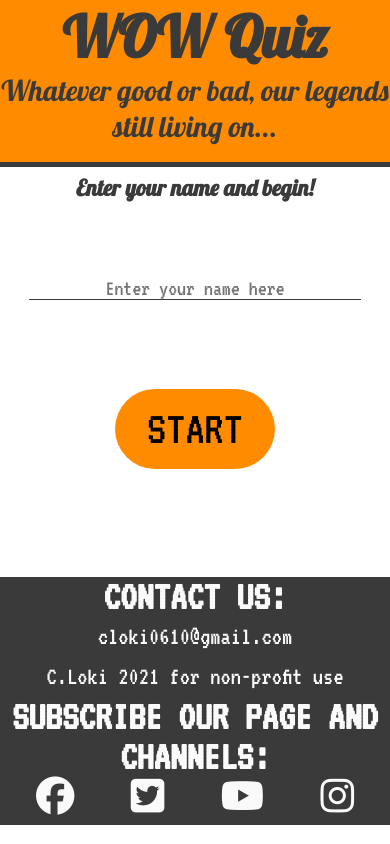
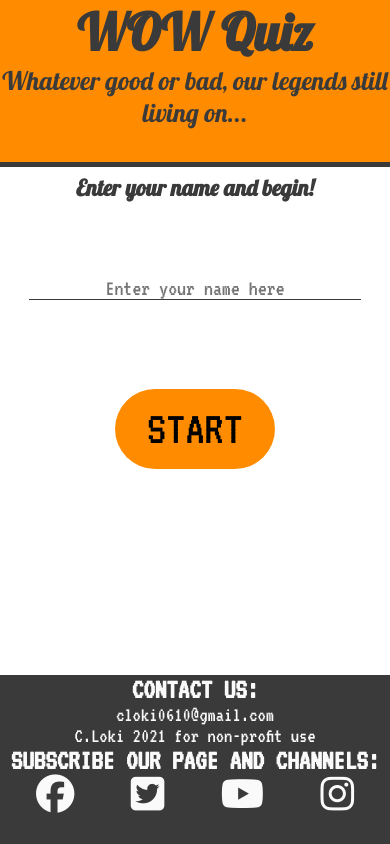
Before and after one commit to cloki0610/CI-Portfolio-Project-2, a plain HTML site: page index.html in a window 390 px wide. Drawn offline with Linux system fonts and the light colour scheme.

Commit message:
re-fix the footer and upload readme

```diff
--- a/assets/css/style.css
+++ b/assets/css/style.css
@@ -252,21 +252,19 @@ footer h2 {
     }
     /*  fix footer  */
     footer {
-        position: static;
-        height: auto;
+        height: 20%;
         flex-direction: column;
         text-align: center;
-        line-height: 40px;
     }
 
     footer h2 {
-        font-size: 2.6rem;
+        font-size: 1.8rem;
     }
 
     #contacts   {
         width: 100%;
         padding-left: 0;
-        font-size: 1.6rem;
+        font-size: 1.3rem;
     }
 
     #social-networks    {
@@ -309,7 +307,7 @@ footer h2 {
 @media screen and (max-width: 500px) {
     /*  fix header  */
     header{
-        font-size: 1.8rem;
+        font-size: 1.6rem;
     }
     /*  fix welcome section  */
     #welcome-section{
```
Also changed, not shown: 1 other file.
